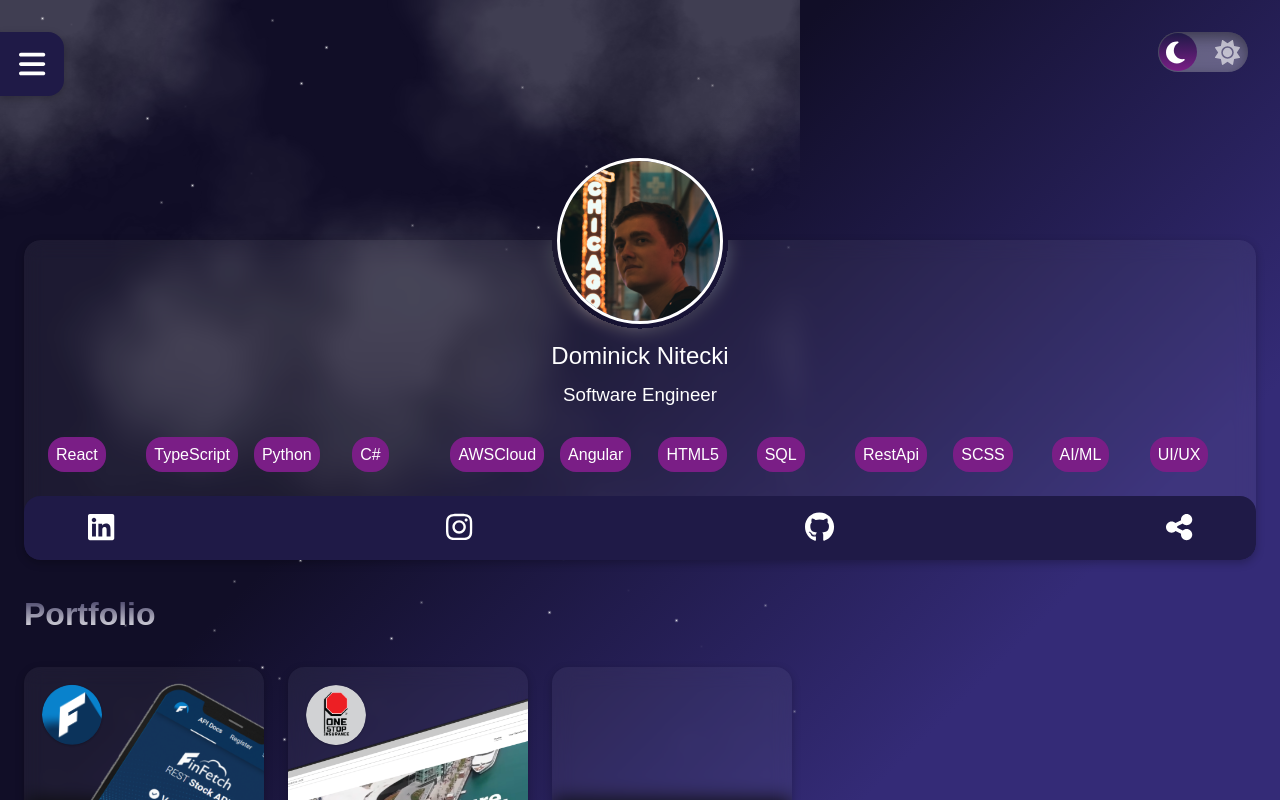
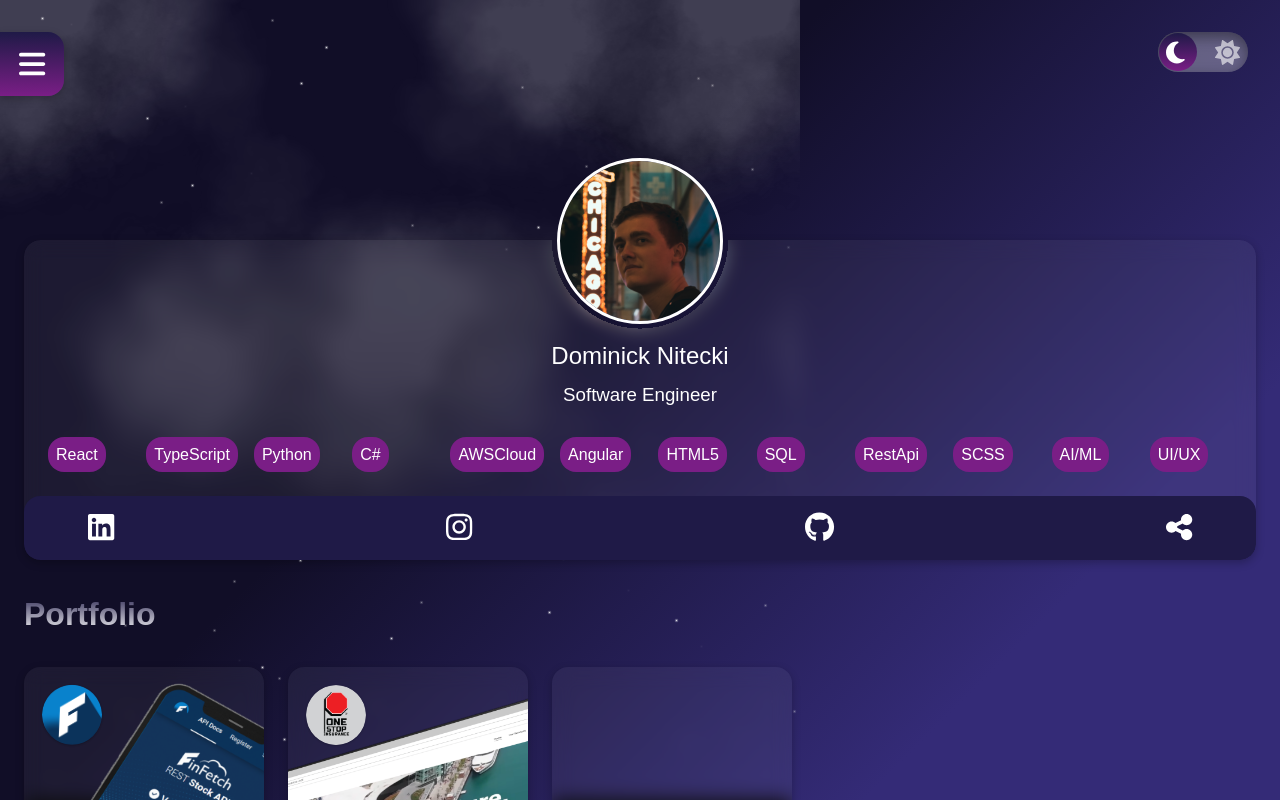
Before and after one commit to dnitecki/personal-website-ui, a React (Create React App) app: page / in a window 1280 px wide. Shown: the top 800 px of the page. Built offline with nearby package versions, Linux system fonts and the light colour scheme; grey boxes are pictures that could not be loaded; the HTML template or start-up script is replaced by a standard one.

Commit message:
change styles

```diff
--- a/src/components/header/Header.scss
+++ b/src/components/header/Header.scss
@@ -153,7 +153,7 @@ body.dark .header-container {
   align-items: baseline;
   border-radius: var(--borderRadius);
   color: var(--iconColor);
-  background-color: var(--primary);
+  background: linear-gradient(var(--primary), var(--secondary));
   transition: all 0.3s ease-in-out;
   padding: 1rem 3rem 0.7rem 3rem;
   box-shadow: var(--shadow);
--- a/src/components/navigation/Navigation.scss
+++ b/src/components/navigation/Navigation.scss
@@ -11,7 +11,7 @@
   align-items: center;
   border-top-right-radius: var(--borderRadius);
   border-bottom-right-radius: var(--borderRadius);
-  background-color: var(--primary);
+  background: linear-gradient(var(--primary), var(--secondary));
   transition: all 0.3s ease-in-out;
   box-shadow: var(--shadow);
 }
@@ -29,7 +29,7 @@
   color: var(--iconColor);
   border-top-right-radius: var(--borderRadius);
   border-bottom-right-radius: var(--borderRadius);
-  background-color: var(--primary);
+  background: linear-gradient(var(--primary), var(--secondary));
   transition: opacity 0.3s ease-in-out;
   box-shadow: var(--shadow);
 }
```
